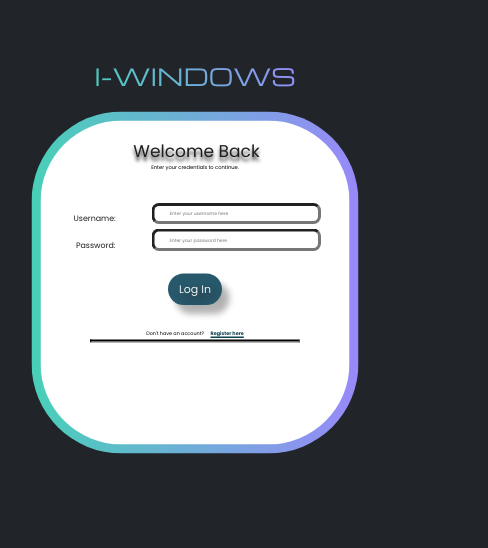
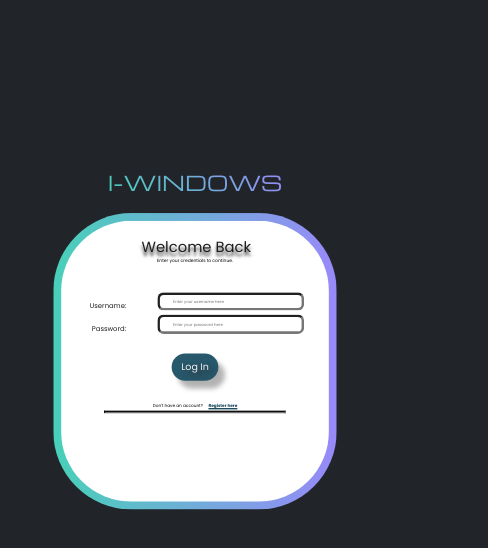
Before and after one commit to fqbueno/test-3, a SvelteKit app: page /Login1 in a window 390 px wide. Shown: the top 548 px of the page, 488 px wide, since content can reach past the window. Built offline with nearby package versions, Linux system fonts and the light colour scheme.

Commit message:
Update +page.svelte

```diff
--- a/src/routes/Login1/+page.svelte
+++ b/src/routes/Login1/+page.svelte
@@ -48,16 +48,20 @@
     <style>
         html, body{
             max-width: 100%;
-            min-height: 100%;
+            max-height: 100%;
             background-color: #212429;
+
         }
 
         @media only screen and (max-width: 600px){
         /* .bodyContainer{height: 220px;}
         .headContainer{margin-top: 180px;} */
         html {
-            transform:scale(1.5);
-        }
+            max-width:100%;
+            overflow-x: hidden;
+            transform:scale(1.3);
+
+         }
         }
     </style>
 </svelte:head>
```
